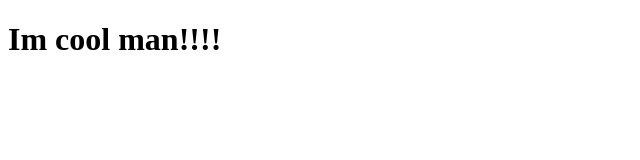
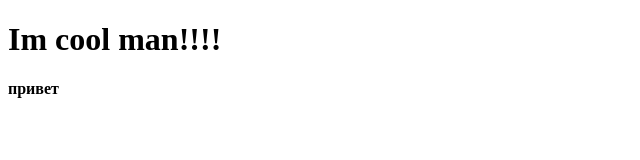
Before and after one commit to Raylordin/Firstlessin-, a plain HTML site: page index.html in a window 1280 px wide. Shown: the full height of the page, 0-640 px from the left. Drawn offline with Linux system fonts and the light colour scheme.

Commit message:
begin the first sait

```diff
--- a/index.html
+++ b/index.html
@@ -7,5 +7,6 @@
 </head>
 <body>
     <h1> Im cool man!!!!</h1>
+    <b> привет </b>
 </body>
 </html>
```
